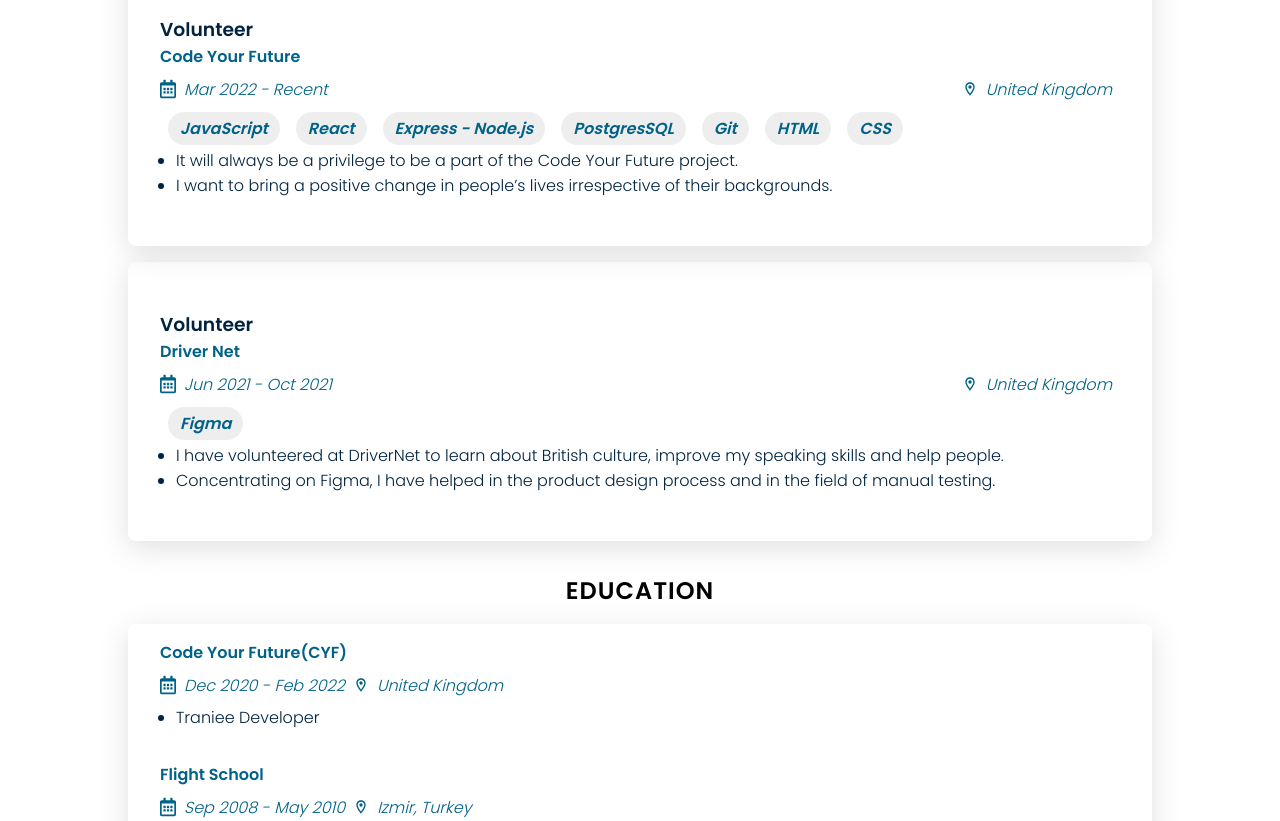
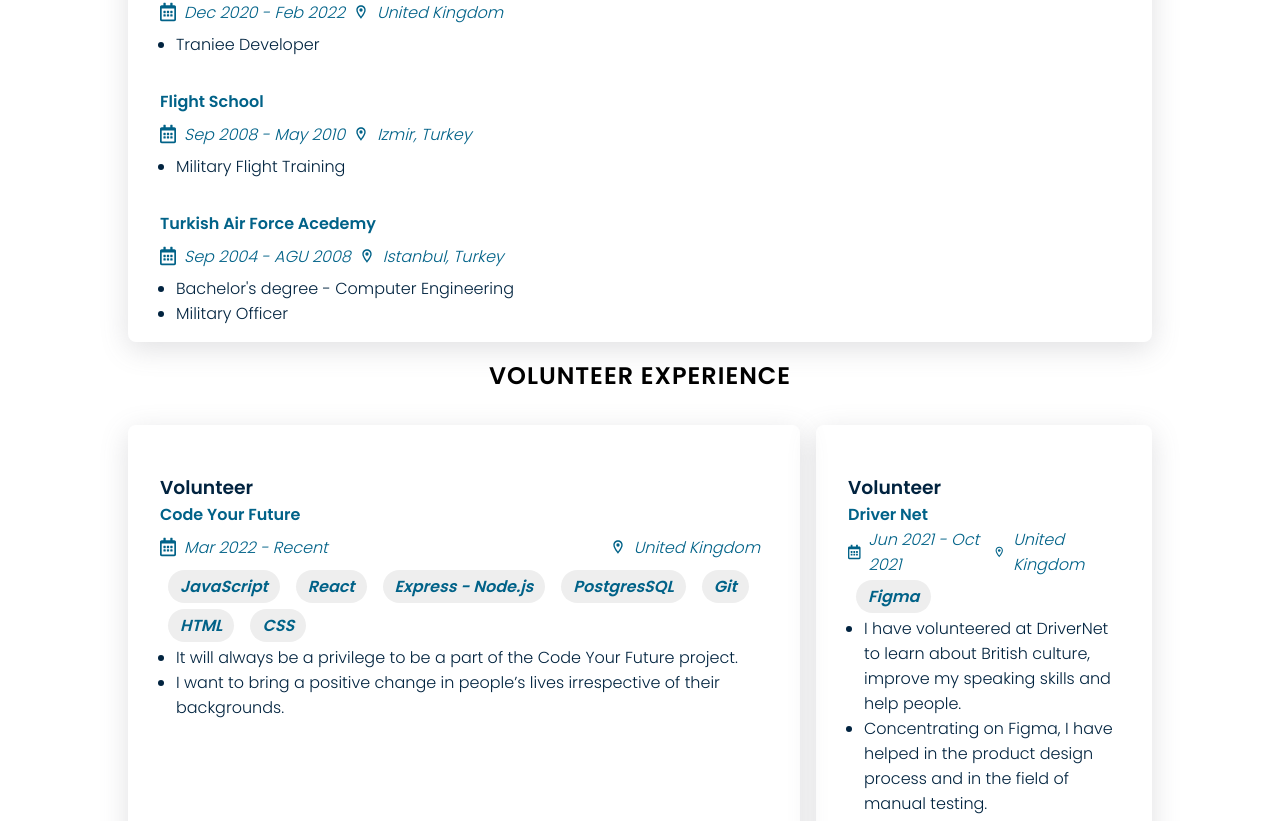
Before and after one commit to musayuksel/CV, a React (Create React App) app: page / in a window 1280 px wide. Shown: the part 2359-3180 px from the top of the page. Built offline with nearby package versions, Linux system fonts and the light colour scheme.

Commit message:
Chage order of education and style

```diff
--- a/src/App.css
+++ b/src/App.css
@@ -132,6 +132,12 @@
   grid-template-columns: 1fr 1fr;
   grid-gap: 1.5rem;
 }
+/* Volunteer */
+.volunteer {
+  display: grid;
+  grid-template-columns: 2fr 1fr;
+  grid-gap: 1rem;
+}
 /* Footer style */
 footer {
   background-color: var(--primary-color);
@@ -160,6 +166,11 @@
 .footer-links a:hover {
   transform: scale(1.25);
 }
+@media only screen and (max-width: 1200px) {
+  .volunteer {
+    grid-template-columns: 1fr;
+  }
+}
 @media only screen and (max-width: 750px) {
   .project-container {
     /* display: none; */
--- a/src/App.js
+++ b/src/App.js
@@ -85,39 +85,7 @@
             "By serving as a pilot on a high-performance jet aircraft, I've gained many transferable skills such as leadership, teamwork, multitasking, communication.",
           ]}
         />
-        <h2>VOLUNTEER EXPERIENCE</h2>
-        <ExperienceCard
-          role={"Volunteer"}
-          organization={"Code Your Future"}
-          startDate={"Mar 2022"}
-          endDate={"Recent"}
-          location={"United Kingdom"}
-          skills={[
-            "JavaScript",
-            "React",
-            "Express - Node.js",
-            "PostgresSQL",
-            "Git",
-            "HTML",
-            "CSS",
-          ]}
-          explanations={[
-            "It will always be a privilege to be a part of the Code Your Future project.",
-            "I want to bring a positive change in people’s lives irrespective of their backgrounds.",
-          ]}
-        />
-        <ExperienceCard
-          role={"Volunteer"}
-          organization={"Driver Net"}
-          startDate={"Jun 2021"}
-          endDate={"Oct 2021"}
-          location={"United Kingdom"}
-          skills={["Figma"]}
-          explanations={[
-            "I have volunteered at DriverNet to learn about British culture, improve my speaking skills and help people.",
-            "Concentrating on Figma, I have helped in the product design process and in the field of manual testing.",
-          ]}
-        />
+
         {/* <h2 id="projects">PROJECTS</h2>
         <section className="project-container">
           <ExperienceCard
@@ -175,11 +143,45 @@
             ]}
           />
         </section>
+        <h2>VOLUNTEER EXPERIENCE</h2>
+        <section className="volunteer">
+          <ExperienceCard
+            role={"Volunteer"}
+            organization={"Code Your Future"}
+            startDate={"Mar 2022"}
+            endDate={"Recent"}
+            location={"United Kingdom"}
+            skills={[
+              "JavaScript",
+              "React",
+              "Express - Node.js",
+              "PostgresSQL",
+              "Git",
+              "HTML",
+              "CSS",
+            ]}
+            explanations={[
+              "It will always be a privilege to be a part of the Code Your Future project.",
+              "I want to bring a positive change in people’s lives irrespective of their backgrounds.",
+            ]}
+          />
+          <ExperienceCard
+            role={"Volunteer"}
+            organization={"Driver Net"}
+            startDate={"Jun 2021"}
+            endDate={"Oct 2021"}
+            location={"United Kingdom"}
+            skills={["Figma"]}
+            explanations={[
+              "I have volunteered at DriverNet to learn about British culture, improve my speaking skills and help people.",
+              "Concentrating on Figma, I have helped in the product design process and in the field of manual testing.",
+            ]}
+          />
+        </section>
+        {/* <h2>OTHERS</h2>
+        <section id="other">
 
-        <h2>OTHERS</h2>
-        <section id="other">
-          {/* <Skills skills={["English", "Turkish"]} /> */}
-        </section>
+        </section> */}
       </main>
       <footer>
         <section className="footer-links">
```
